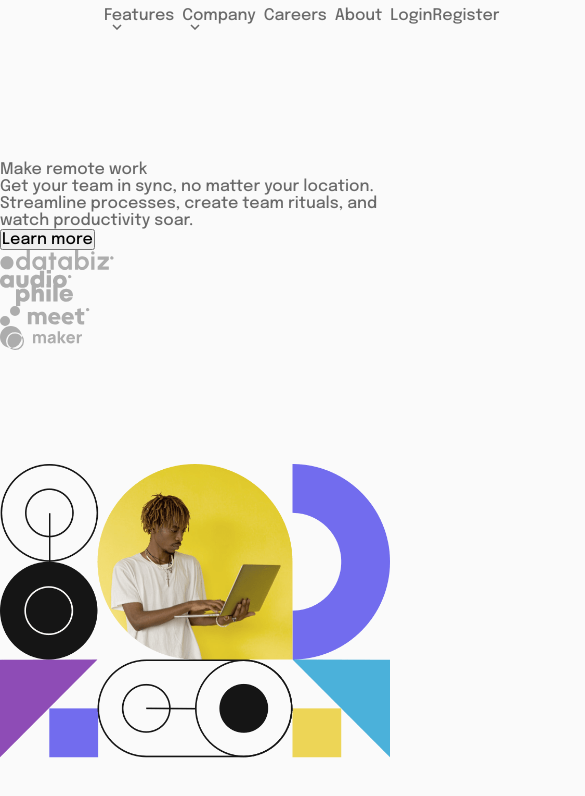
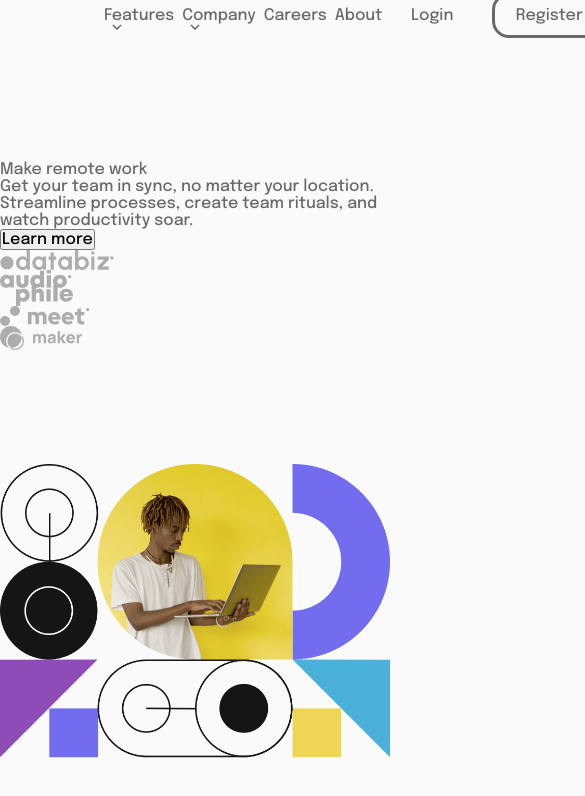
Before and after one commit to andrewteece/intro-section-with-dropdown-navigation, a plain HTML site: page index.html in a window 390 px wide. Shown: the whole page, 585 px wide, since content can reach past the window. Drawn offline with Linux system fonts and the light colour scheme.

Commit message:
header styles

```diff
--- a/assets/style.css
+++ b/assets/style.css
@@ -212,3 +212,39 @@ body {
   margin-right: 1rem;
   transition: all 0.15s ease-in-out;
 }
+
+.header__account--menu-item_mobile {
+  display: none;
+}
+
+.header__account--menu {
+  margin-left: auto;
+  display: flex;
+  font-size: var(--fs-16);
+}
+
+.header__account--menu-item {
+  margin-top: 2.2rem;
+}
+
+.header__account--menu-item:first-of-type {
+  margin-right: 1.3rem;
+}
+
+.header__account--menu-item a {
+  padding: 0.7rem 1.3rem;
+  transition: all 0.2s ease-in-out;
+}
+
+.header__account--menu-item a:hover {
+  color: var(--clr-neutral-700);
+}
+
+.header__account--menu-item:last-of-type a {
+  outline: 0.2rem solid var(--clr-neutral-400);
+  border-radius: 14px;
+}
+
+.header__account--menu-item:last-of-type a:hover {
+  color: var(--clr-neutral-700);
+}
--- a/index.html
+++ b/index.html
@@ -102,6 +102,10 @@
               <a href="#">Register</a>
             </li>
           </ul>
+          <ul class="header__account--menu">
+            <li class="header__account--menu-item"><a href="#">Login</a></li>
+            <li class="header__account--menu-item"><a href="#">Register</a></li>
+          </ul>
           <a href="#" class="mobile__menu--icon" id="mobile__menu--icon"></a>
         </nav>
       </header>
```
